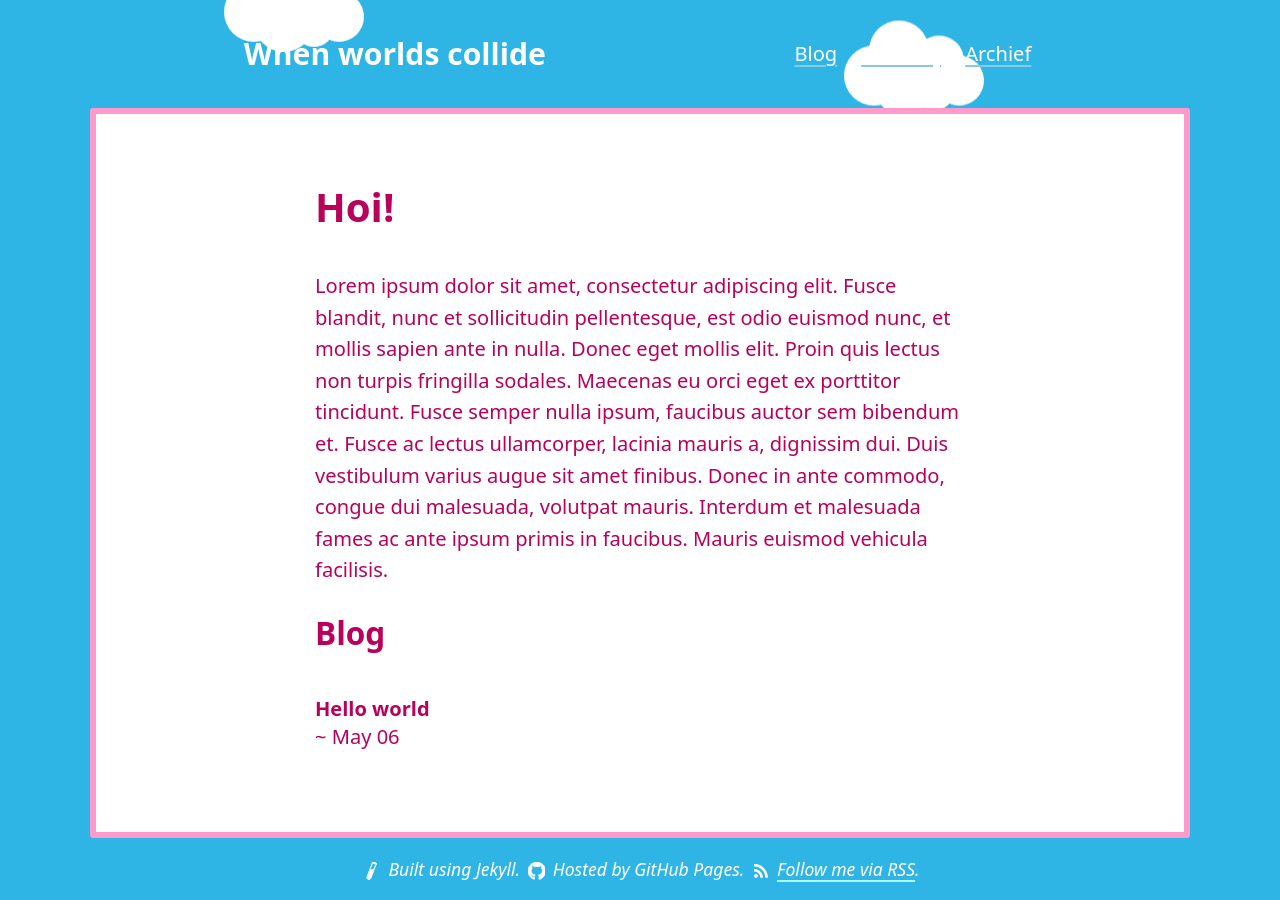
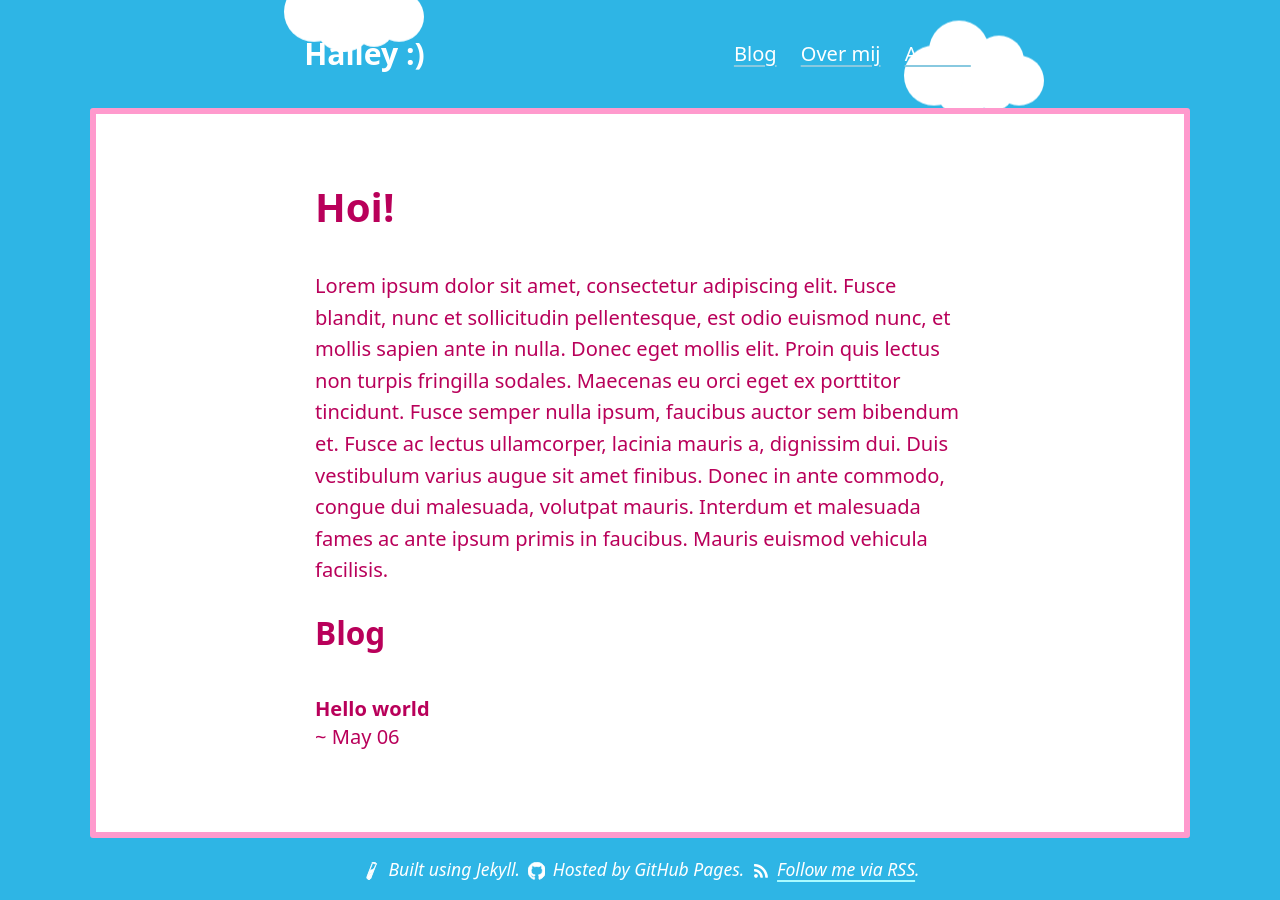
Before and after one commit to Locke-and-Key/locke-and-key.github.io, a Jekyll site: the page built from index.md, in a window 1280 px wide. Built offline with Jekyll 4.4.1, drawn with Linux system fonts in a browser that asks for light colours; some web fonts are replaced.

Commit message:
Updated Config

```diff
--- a/_config.yml
+++ b/_config.yml
@@ -1,5 +1,5 @@
 ---
-title: When worlds collide
+title: Hailey :)
 timezone: Europe/Amsterdam
 collections:
   posts:
```
